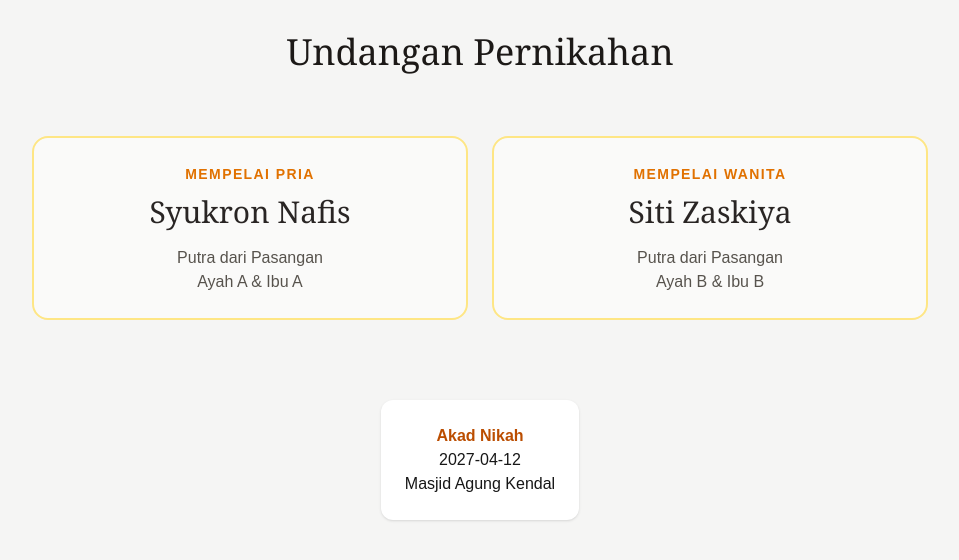
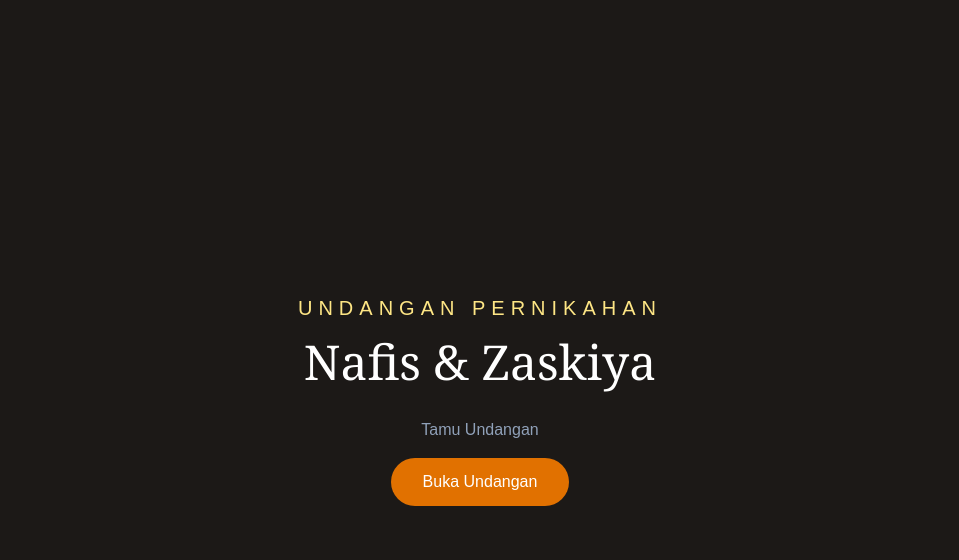
Before and after one commit to KurniaRahman412/belajar-ts-next-1, a Next.js app: page / in a window 1280 px wide. Shown: the top 560 px of the page, without its empty margins (160-1119 px from the left). Built offline with nearby package versions, Linux system fonts and the light colour scheme.

Commit message:
Menambahkan Sampul.tsx

```diff
--- a/src/app/page.tsx
+++ b/src/app/page.tsx
@@ -1,10 +1,15 @@
 // src/app/page.tsx
 import KartuPengantin from "../components/KartuPengantin";
 import { dataUndangan } from "../data";
+import Sampul from "../components/Sampul";
 
 export default function Home() {
   return (
     <main className="min-h-screen bg-stone-100 p-8 flex flex-col items-center gap-8">
+        <Sampul
+        namaPria={dataUndangan.pria.namaPanggilan}
+        namaWanita={dataUndangan.wanita.namaPanggilan}
+        />
       <h1 className="text-4xl font-serif text-stone-900 mb-8">Undangan Pernikahan</h1>
 
       <div className="grid grid-cols-1 md:grid-cols-2 gap-6 max-w-4xl w-full">
--- /dev/null
+++ b/src/components/Sampul.tsx
@@ -0,0 +1,30 @@
+// src/components/Sampul.tsx
+"use client";
+
+import { useState } from "react";
+
+interface SampulProps {
+    namaPria: string;
+    namaWanita: string;
+}
+
+export default function Sampul({namaPria, namaWanita}: SampulProps) {
+    // useState hanya boleh berisi boolean disini
+    const [isOpen, setIsOpen] = useState<boolean>(false)
+    const [namaTamu, setNamaTamu] = useState<string>("Tamu Undangan")
+
+    if (isOpen) return null; // Komponen hilang jika sudah dibuka
+
+    return(
+        <div className="fixed inset-0 z-50 flex flex-col items-center justify-center bg-stone-900 text-white p-6 text-center">
+            <h2 className="text-xl font-light tracking-[0.3em] mb-4 text-amber-200">UNDANGAN PERNIKAHAN</h2>
+            <h1 className="text-5xl font-serif mb-8"> {namaPria} & {namaWanita}</h1>
+
+            <h3 className="text-md pb-4 text-slate-400">{namaTamu}</h3>
+            <button
+            onClick={()=> setIsOpen(true)}
+            className="px-8 py-3 bg-amber-600 hover:bg-amber-700 transition-colors rounded-full font-medium"
+            >Buka Undangan</button>
+        </div>
+    )
+}
```
